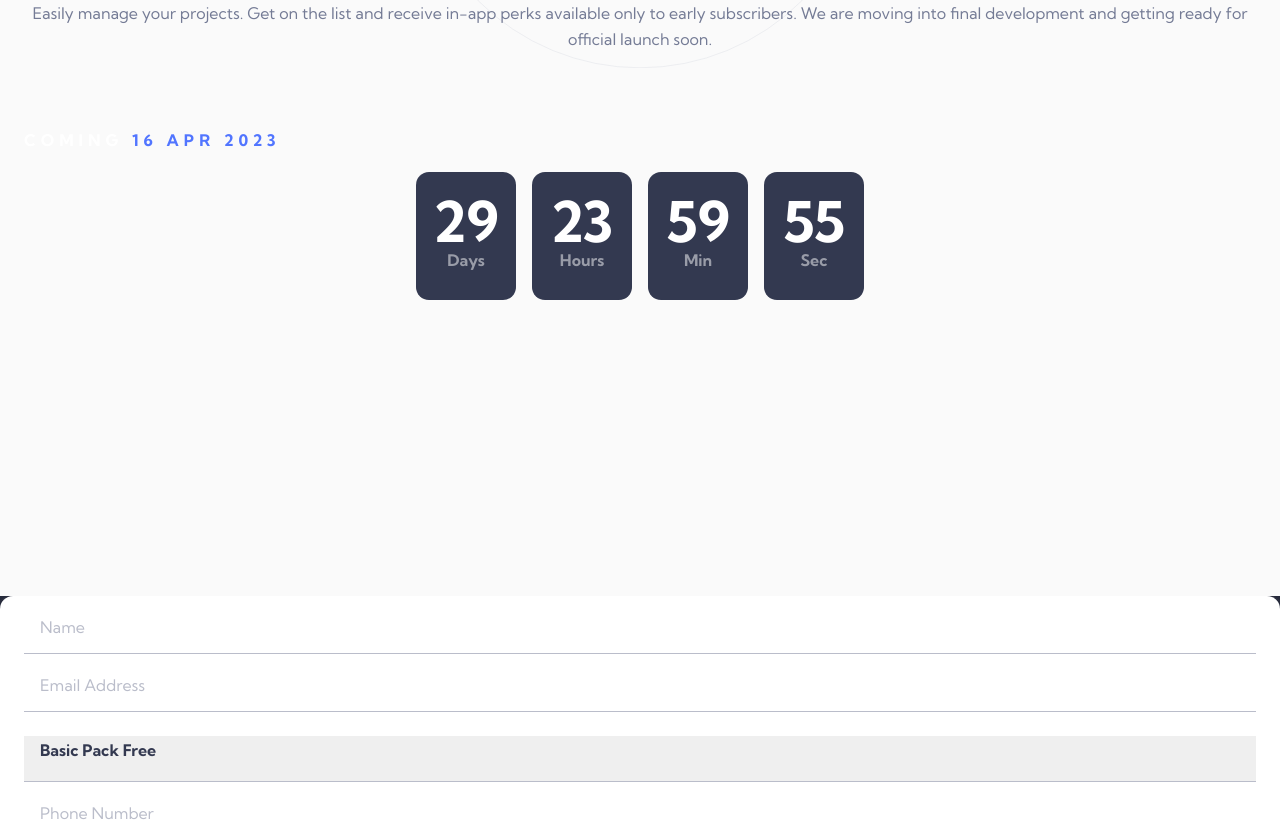
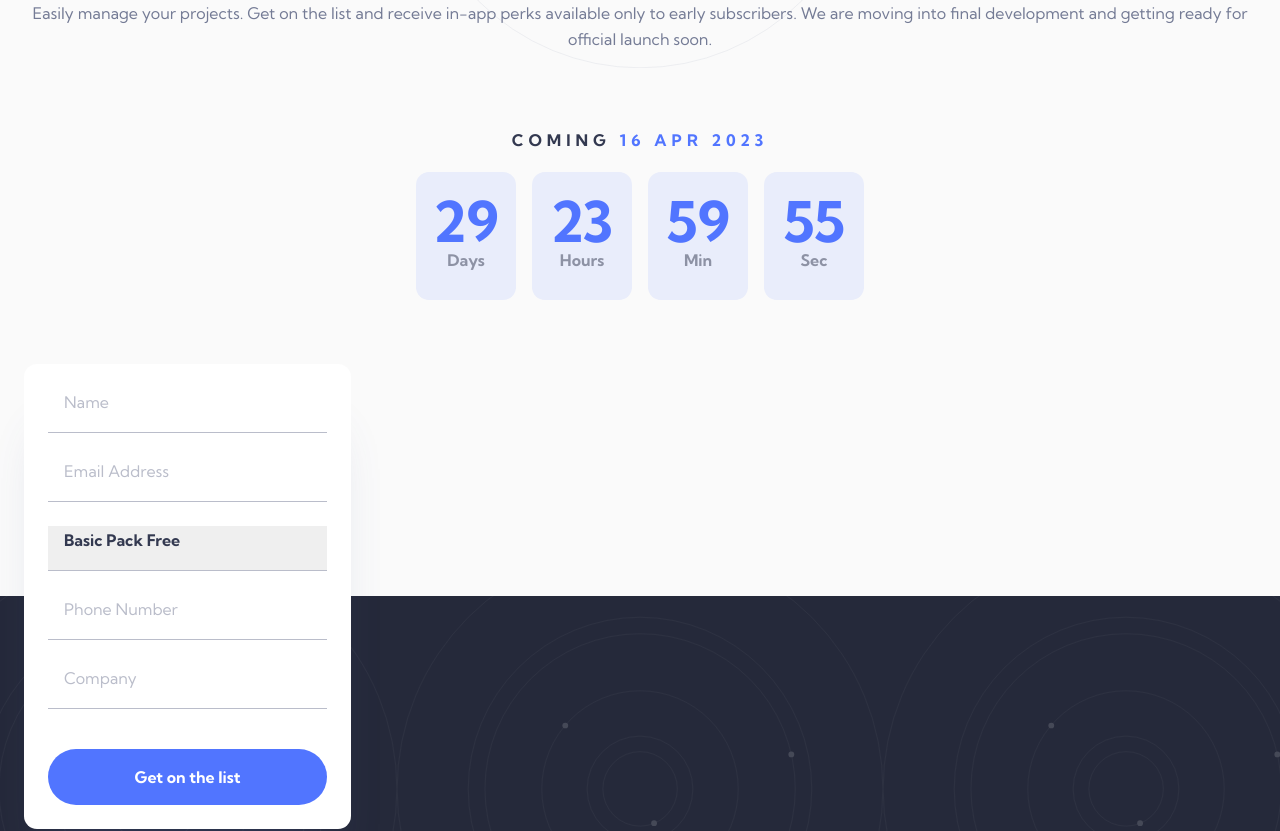
Before and after one commit to corjon/officelite-coming-soon, a React (Vite) app: page /signup in a window 1280 px wide. Shown: the part 220-1051 px from the top of the page. Built offline with nearby package versions, Linux system fonts and the light colour scheme.

Commit message:
Add styling for form and timer

```diff
--- a/src/components/CountdownTimer.jsx
+++ b/src/components/CountdownTimer.jsx
@@ -1,7 +1,8 @@
 import { useState, useEffect } from 'react';
 import styles from './CountdownTimer.module.css';
 
-export default function CountdownTimer() {
+export default function CountdownTimer({ currentPage }) {
+
   const [countdown, setCountdown] = useState({ days: 0, hours: 0, minutes: 0, seconds: 0 });
 
   const targetDate = new Date();
@@ -26,7 +27,7 @@ export default function CountdownTimer() {
   }, []);
 
   return (
-    <div>
+    <div className={styles[currentPage]}>
       <p className={styles.comingSoon}>Coming <span>{targetDateString}</span></p>
       <div className={styles.timer}>
         <div>
--- a/src/components/CountdownTimer.module.css
+++ b/src/components/CountdownTimer.module.css
@@ -12,12 +12,17 @@
     line-height: 48px;
     letter-spacing: 5px;
     text-transform: uppercase;
+    text-align: center;
     color: #FFFFFF;
-  }
+}
 
-  .comingSoon span {
+.timerSignUpPage .comingSoon {
+  color: #333950;
+}
+
+.comingSoon span {
     color: #5175FF;
-  }
+}
 
 .timer div {
   display: flex;
@@ -30,6 +35,10 @@
   border-radius: 4px;
 }
 
+.timerSignUpPage .timer div {
+  background-color: #E9EDFB;
+}
+
 .timer div p:first-child {
   display: flex;
   align-items: flex-end;
@@ -39,11 +48,21 @@
   color: #FFFFFF;
 }
 
+.timerSignUpPage .timer div p:first-child {
+  color: #5175FF;
+}
+
 .timer div p:nth-child(2) {
   font-weight: 700;
   font-size: 12px;
   line-height: 28px;
   color: #FFFFFF;
+  mix-blend-mode: normal;
+  opacity: 0.5;
+}
+
+.timerSignUpPage div p:nth-child(2) {
+  color: #333950;
   mix-blend-mode: normal;
   opacity: 0.5;
 }
--- a/src/components/SignUpForm.module.css
+++ b/src/components/SignUpForm.module.css
@@ -1,7 +1,12 @@
 .form {
   display: flex;
   flex-direction: column;
+  gap: 24px;
+  position: absolute;
+  top: -232px;
+  margin: 0 24px;
   padding: 24px;
+  min-width: 327px;
   background-color: #FFFFFF;
   box-shadow: 0px 50px 50px -25px rgba(75, 92, 154, 0.247159);
   border-radius: 13px;
@@ -9,10 +14,14 @@
 
 .form input,
 .form select {
-  margin-bottom: 24px;
+  height: 45px;
   padding: 0 0 17px 16px;
   border: none;
   border-bottom: 1px solid #BABDCA;
+}
+
+.form input {
+  padding-top: 2px;
 }
 
 .form input::placeholder {
--- a/src/pages/SignUp.jsx
+++ b/src/pages/SignUp.jsx
@@ -12,7 +12,7 @@ export default function SignUp() {
 
         <p>Easily manage your projects. Get on the list and receive in-app perks available only to early subscribers. We are moving into final development and getting ready for official launch soon.</p>
 
-        <CountdownTimer />
+        <CountdownTimer currentPage="timerSignUpPage" />
       </div>
 
       <div className={styles.signUpSection}>
--- a/src/pages/SignUp.module.css
+++ b/src/pages/SignUp.module.css
@@ -35,9 +35,10 @@
 }
 
 .signUpSection {
+  position: relative;
   background-color: #25293A;
   background-image: url("../assets/home/bg-pattern-footer.svg");
   background-size: 486px auto;
   background-position: center -50px;
-  height: 375px;
+  height: 320px;
 }
```
